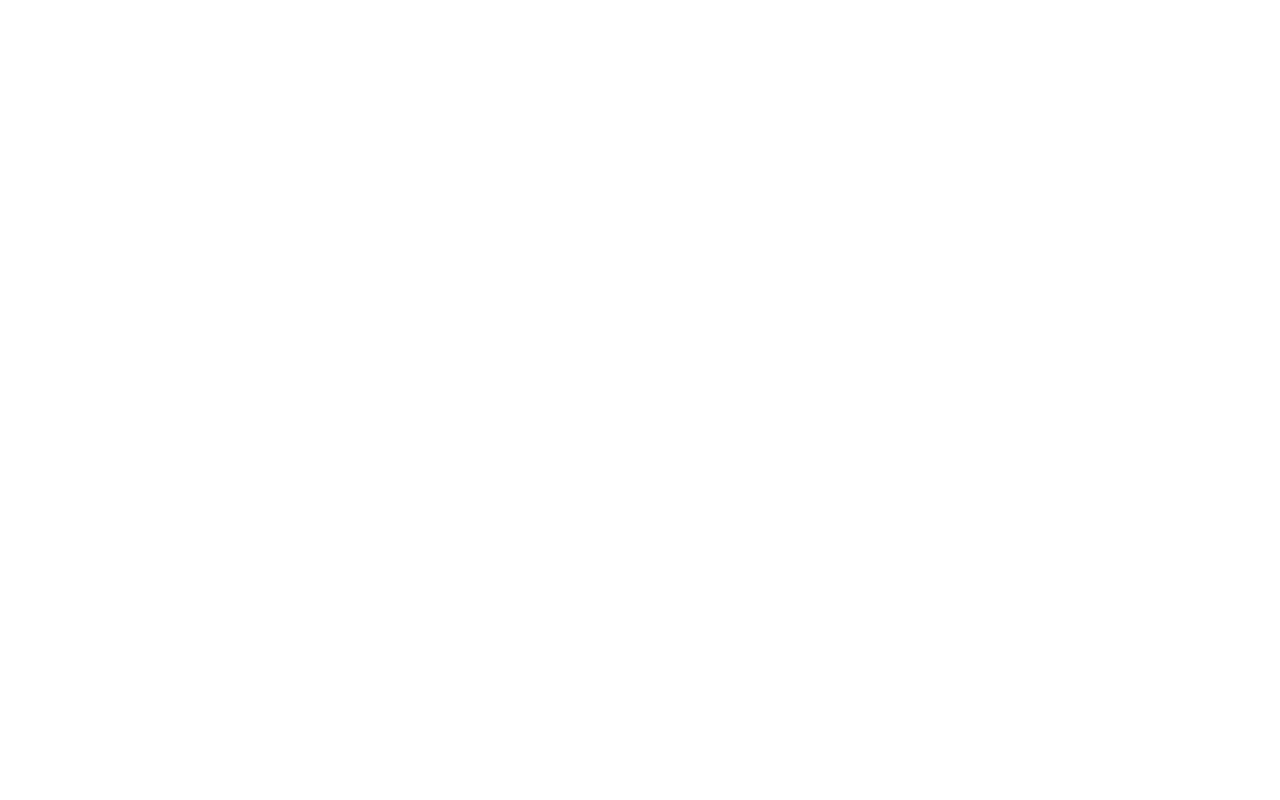
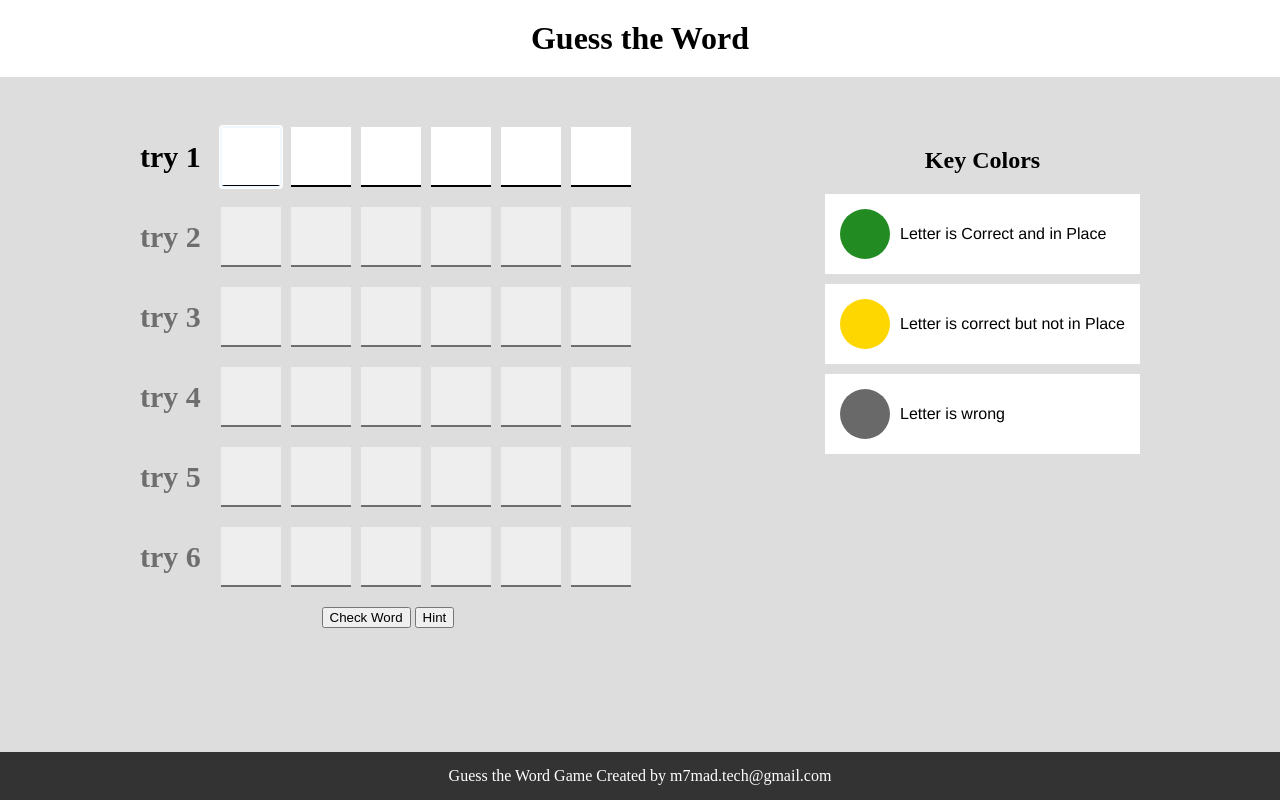
Before and after one commit to m7madtech/Guess-The-Word-Game, a plain HTML site: page src/index.html in a window 1280 px wide. Drawn offline with Linux system fonts and the light colour scheme.

Commit message:
Make the basis of the page

```diff
--- /dev/null
+++ b/src/guess.css
@@ -0,0 +1,101 @@
+* {
+    box-sizing: border-box;
+}
+:root {
+    --primary-color: red;
+}
+
+body {
+    margin: 0;
+    background-color: #ddd;
+}
+
+h1 {
+    background-color: white;
+    text-align: center;
+    padding: 20px;
+    margin: 0 0 50px;
+}
+
+.guess-game {
+    width: 1000px;
+    margin: 20px auto;
+    text-align: center;
+    display: flex;
+    align-items: flex-start ;
+    justify-content: space-between;
+
+.game-area {
+    .inputs {
+        > div {
+            margin-bottom: 20px;
+            display: flex;
+            align-items: center;
+            justify-content: center;
+
+            span {
+                font-size: 30px;
+                margin-right: 15px;
+                font-weight: bold;
+            }
+
+            input {
+                width: 60px;
+                height: 60px;
+                margin: 0 5px;
+                text-align: center;
+                font-size: 50px;
+                font-weight: bold;
+                caret-color: var(--primary-color);
+                border: none;
+                border-bottom: 2px solid black;
+                &:focus {
+                    outline-color:aliceblue;
+                }
+            }
+        }
+        .disabled-input {
+            opacity: 0.5;
+            pointer-events: none;
+        }
+    }
+    }
+
+.key-colors {
+    .key-color {
+        display: flex;
+        align-items: center;
+        padding: 15px;
+        background-color: white;
+        margin-bottom: 10px;
+        font-family: 'Franklin Gothic Medium', 'Arial Narrow', Arial, sans-serif;
+
+        .key {
+            width: 50px;
+            height: 50px;
+            margin-right: 10px;
+            border-radius: 50%;
+            &.inplace {
+                background-color: forestgreen;
+            }
+            &.not-inplace {
+                background-color: gold;
+            }
+            &.wrong {
+                background-color: dimgray;
+            }
+        }
+    }
+}
+}
+
+footer {
+    text-align: center;
+    padding: 15px;
+    position: fixed;
+    width: 100%;
+    bottom: 0;
+    left: 0;
+    background-color: #333;
+    color: white;
+}
--- /dev/null
+++ b/src/guess.js
@@ -0,0 +1,41 @@
+//setting game name
+let game_name = 'Guess the Word';
+
+document.title = game_name;
+document.querySelector('h1').innerHTML= game_name;
+document.querySelector('footer').innerHTML= `${game_name} Game Created by m7mad.tech@gmail.com`;
+
+
+//setting game play
+let numberOfTries = 6;
+let numberOfLetters = 6;
+let currentTry = 1;
+
+function generateInputs() {
+    const inputContainer = document.querySelector('.inputs');
+
+    for (let i=1; i <= numberOfTries; i++) {
+        const tryDiv = document.createElement('div');
+        tryDiv.classList.add(`try-${i}`);
+        tryDiv.innerHTML = `<span>try ${i}</span>`
+
+        if (i !== 1) tryDiv.classList.add('disabled-input');
+
+        inputContainer.appendChild(tryDiv);
+
+        for (let j=1; j <= numberOfLetters; j++) {
+            const input = document.createElement('input');
+            input.type = "text";
+            input.id = `guess-${i}-letter-${j}`;
+            input.setAttribute('maxlength','1')
+
+            tryDiv.appendChild(input);
+        }
+    }
+
+    inputContainer.children[0].children[1].focus()
+}
+
+window.onload = function () {
+    generateInputs()
+}
--- a/src/index.html
+++ b/src/index.html
@@ -3,9 +3,37 @@
 <head>
     <meta charset="UTF-8">
     <meta name="viewport" content="width=device-width, initial-scale=1.0">
+    <link rel="stylesheet" href="guess.css">
     <title></title>
 </head>
 <body>
-
+    <h1></h1>
+    <div class="guess-game">
+        <div class="game-area">
+            <div class="inputs"></div>
+            <div class="control">
+                <button class="check">Check Word</button>
+                <button class="hint">Hint</button>
+            </div>
+            <div class="message"></div>
+        </div>
+        <div class="key-colors">
+            <h2>Key Colors</h2>
+            <div class="key-color">
+                <div class="key inplace"></div>
+                <div class="key-text">Letter is Correct and in Place</div>
+            </div>
+            <div class="key-color">
+                <div class="key not-inplace"></div>
+                <div class="key-text">Letter is correct but not in Place</div>
+            </div>
+            <div class="key-color wrong">
+                <div class="key wrong"></div>
+                <div class="key-text">Letter is wrong</div>
+            </div>
+        </div>
+    </div>
 </body>
+<footer></footer>
+<script src="guess.js"></script>
 </html>
```
